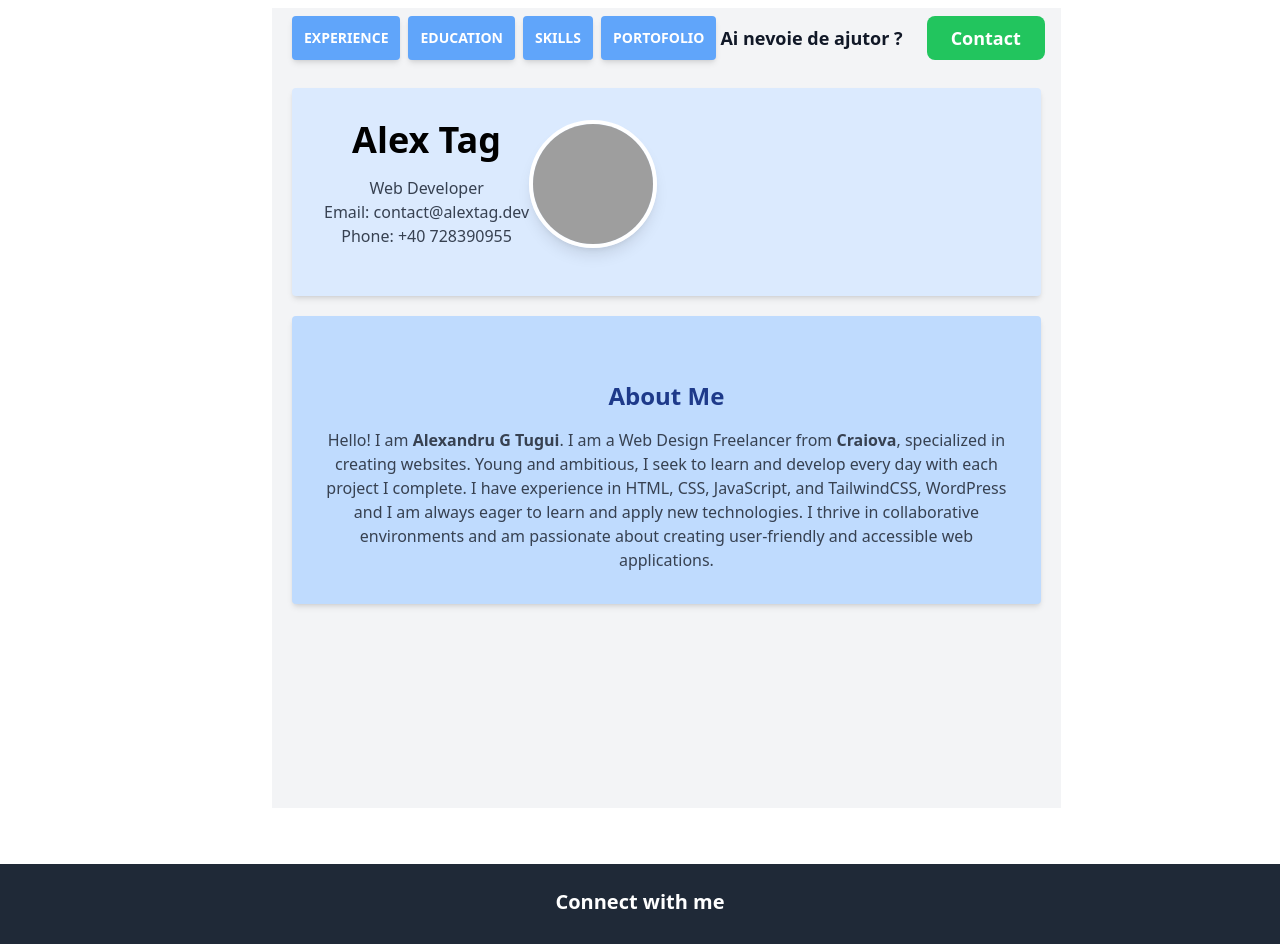
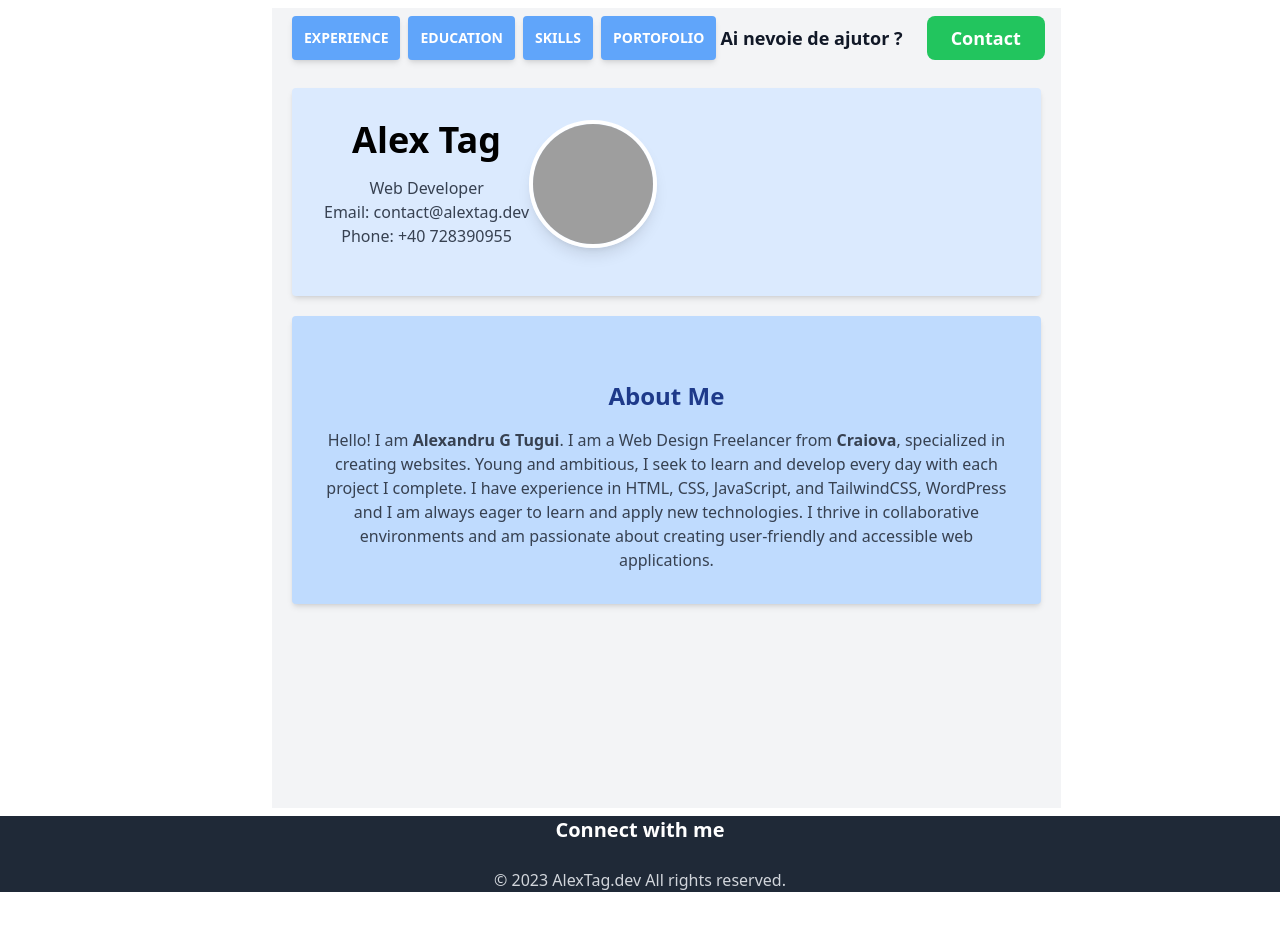
Before and after one commit to alextagdev/alextag.dev, a React (Create React App) app: page / in a window 1280 px wide. Shown: the top 944 px of the page. After the commit the page ends 892 px from the top, so only its background shows below. Built offline with nearby package versions, Linux system fonts and the light colour scheme; grey boxes are pictures that could not be loaded.

Commit message:
Customize Footer

```diff
--- a/src/components/Footer.js
+++ b/src/components/Footer.js
@@ -2,8 +2,8 @@ import React from 'react';
 
 function Footer() {
   return (
-    <footer className="bg-gray-800 py-6 mt-12">
-      <div className="container mx-auto px-4">
+    <footer className="bg-gray-800">
+      <div className="container mx-auto">
         <div className="text-center text-white">
           <h2 className="text-xl font-semibold mb-2">Connect with me</h2>
           <ul className="flex justify-center space-x-4 mb-4">
```
